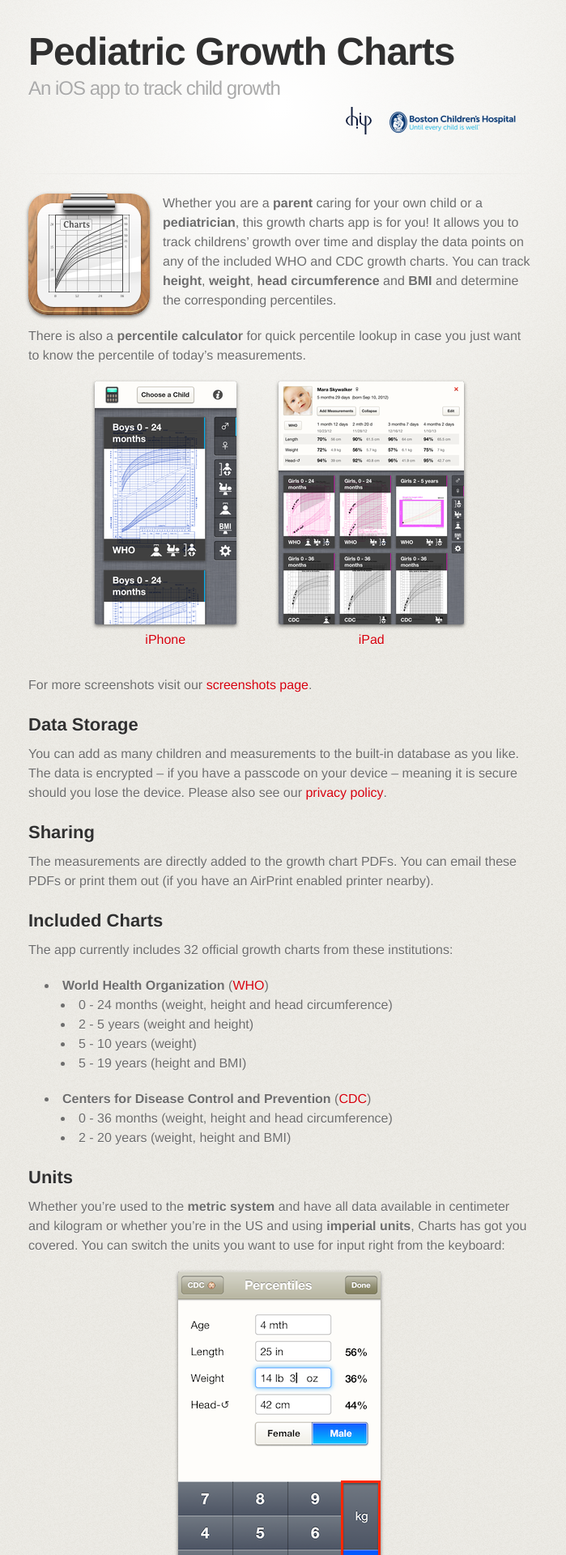
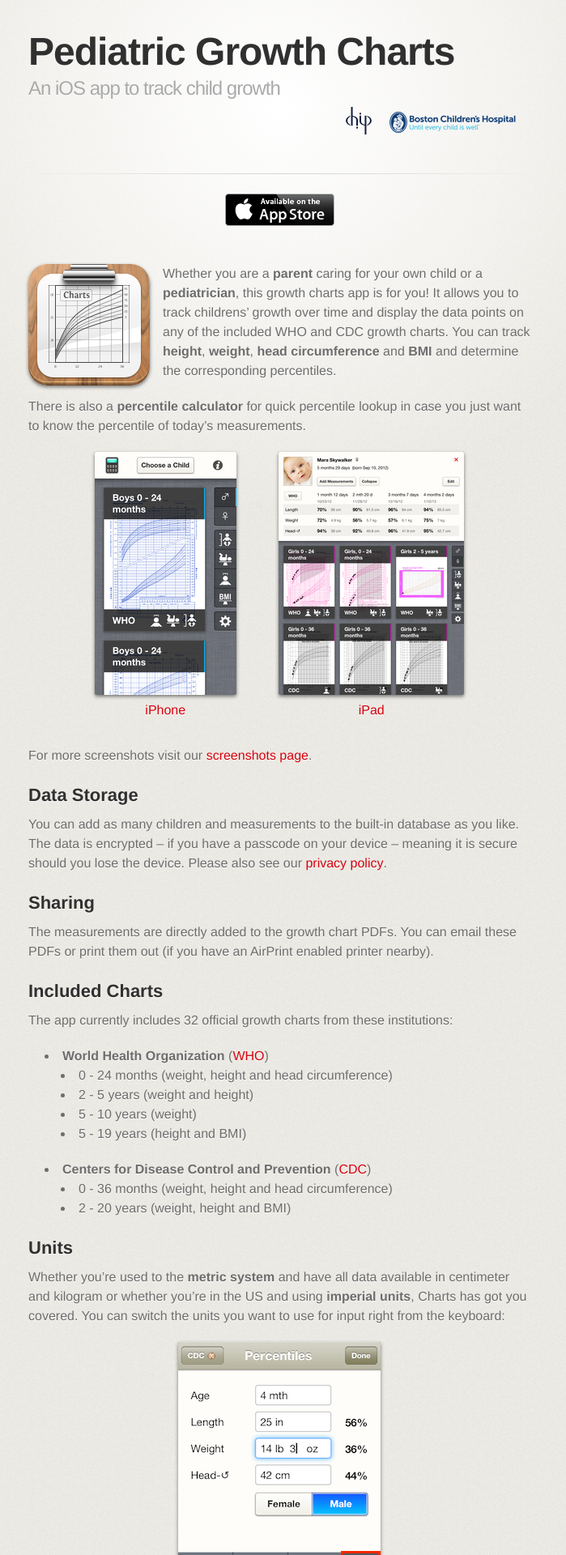
Before and after one commit to p2/growth-charts, a Jekyll site: the page built from index/index.md, in a window 1280 px wide. Shown: the top 1920 px of the page at 81% size, without its empty margins (295-994 px from the left). Built offline with Jekyll 4.4.1, drawn with Linux system fonts in a browser that asks for light colours; some web fonts are replaced; Markdown is read by kramdown in place of the engine named in the settings.

Commit message:
Add App Store link

```diff
--- a/_includes/themes/tactile/page.html
+++ b/_includes/themes/tactile/page.html
@@ -12,10 +12,12 @@
 	</a>
 </header>
 
+<hr />
+
 {% if page.appstore || page.github %}
 <section id="downloads" class="clearfix">
 	{% if page.appstore %}
-	<a href="{{ page.appstore }}" id="view-on-appstore" class="button"><span>Download .tar.gz</span></a>
+	<a href="{{ page.appstore }}" id="view-on-appstore"></a>
 	{% endif %}
 	{% if page.github %}
 	<a href="{{ page.github }}" id="view-on-github" class="button"><span>View on GitHub</span></a>
@@ -23,8 +25,6 @@
 </section>
 {% endif %}
 
-<hr />
-
 <section id="main_content">{{ content }}</section>
 
 <footer>
--- a/assets/themes/tactile/css/stylesheet.css
+++ b/assets/themes/tactile/css/stylesheet.css
@@ -112,6 +112,7 @@
 
 #downloads {
   margin-bottom: 40px;
+  text-align: center;
 }
 
 a.button {
@@ -175,6 +176,11 @@
 }
 #view-on-github {
   margin-right: 0;
+}
+#view-on-appstore {
+  display: inline-block;
+  width: 135px; height: 40px;
+  background: transparent url(../images/app-store.png) top left no-repeat;
 }
 
 .icon {
--- a/index/index.md
+++ b/index/index.md
@@ -2,6 +2,7 @@
 layout: page
 title: Pediatric Growth Charts
 tagline: An iOS app to track child growth
+appstore: http://www.appstore.com/pediatricgrowthchartsbybostonchildrenshospital
 ---
 {% include JB/setup %}
 
```
Also changed, not shown: assets/themes/tactile/images/app-store.png (added), assets/themes/tactile/images/app-store@2x.png (added).
